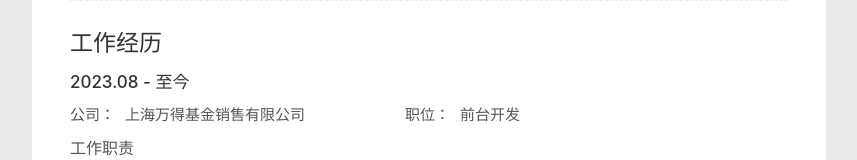
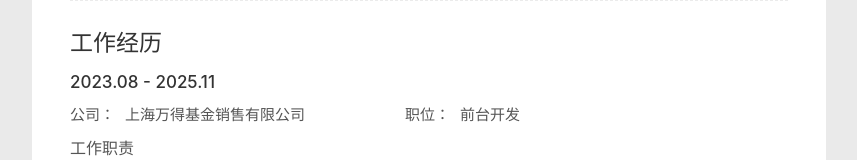
Before and after one commit to wang0122xl/resume, a React (Vite) app: page / in a window 1280 px wide. Shown: the part 325-485 px from the top of the page, without its empty margins (211-1068 px from the left). Built offline with nearby package versions, Linux system fonts and the light colour scheme.

Commit message:
Update work experience end date to 2025.11

```diff
--- a/src/components/work-experience.tsx
+++ b/src/components/work-experience.tsx
@@ -10,7 +10,7 @@
     return (
         <>
             <h2>工作经历</h2>
-            <h3>2023.08 - 至今</h3>
+            <h3>2023.08 - 2025.11</h3>
             <div className="flex mb-5px">
             <p className="mr-100px">
                     <span>公司：</span>
```
